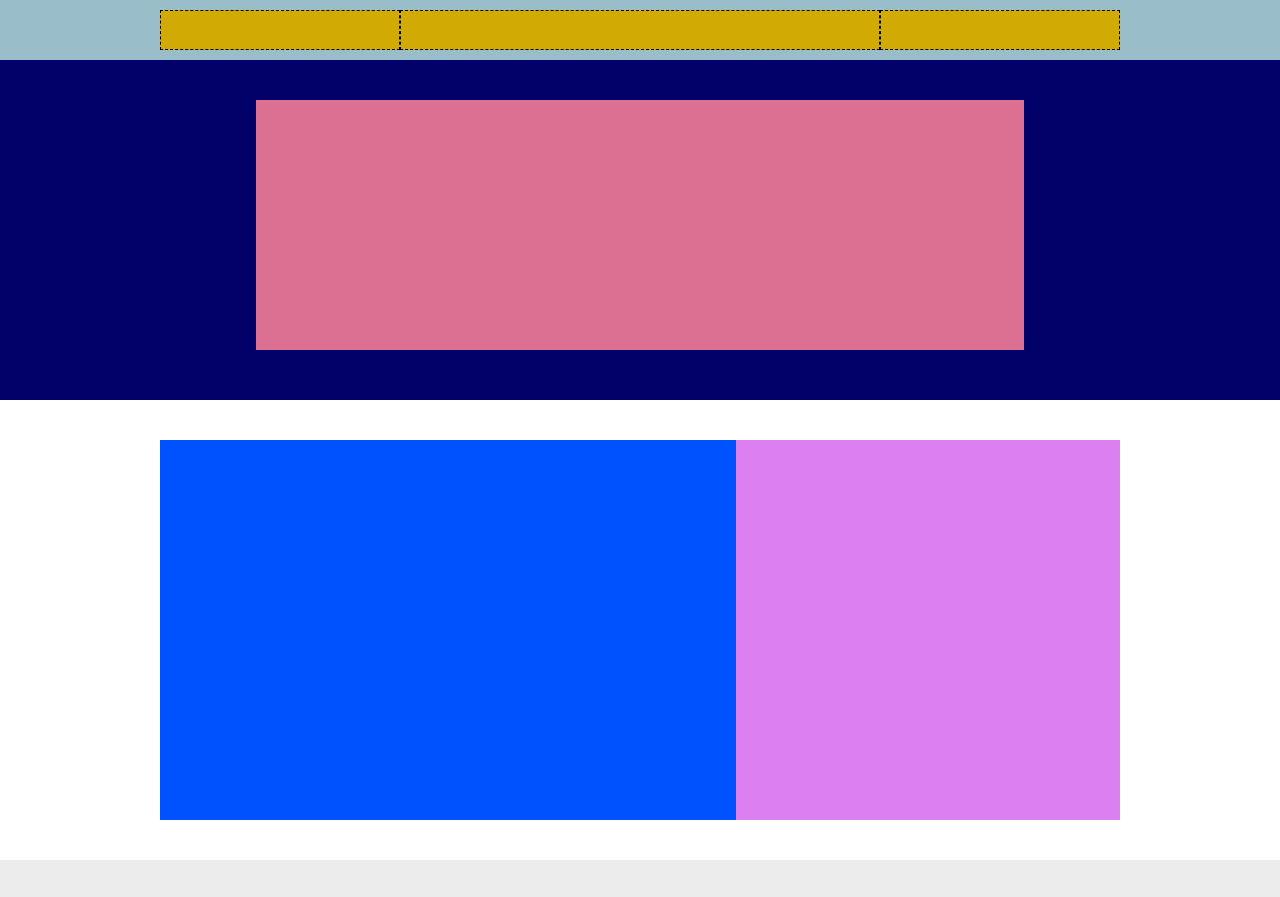
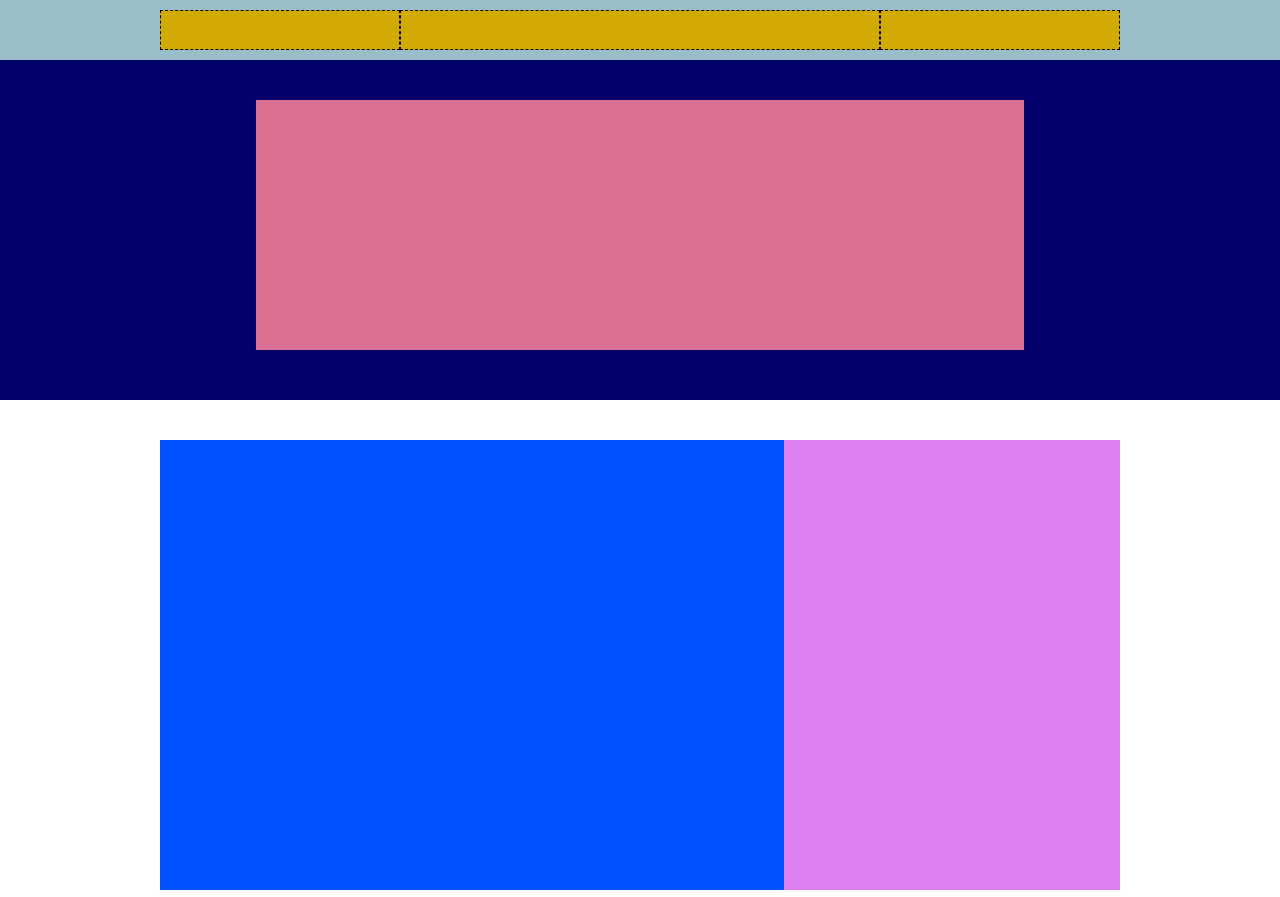
Before and after one commit to Leograzioli/htmlcss-struttura-discord, a plain HTML site: page index.html in a window 1280 px wide. Shown: the top 897 px of the page. Drawn offline with Linux system fonts and the light colour scheme.

Commit message:
Sistemato height di main e footer

```diff
--- a/css/style.css
+++ b/css/style.css
@@ -60,14 +60,14 @@ header{
 }
 
 .photo-section {
-    width: 60%;
-    height: 380px;
+    width: 65%;
+    height: 450px;
     background-color: rgb(0, 81, 255);
 }
 
 .text-section {
-    width: 40%;
-    height: 380px;
+    width: 35%;
+    height: 450px;
     background-color: rgb(219, 127, 241);
 }
 
@@ -93,13 +93,13 @@ footer {
 
 .social {
     width: 30%;
-    height: 380px;
+    height: 450px;
     background-color: indianred;
 }
 
 .footer-link {
     width: 20%;
-    height: 380px;
+    height: 450px;
     background-color: mediumaquamarine;
     border: 1px dashed rgb(255, 255, 255);
 }
```
